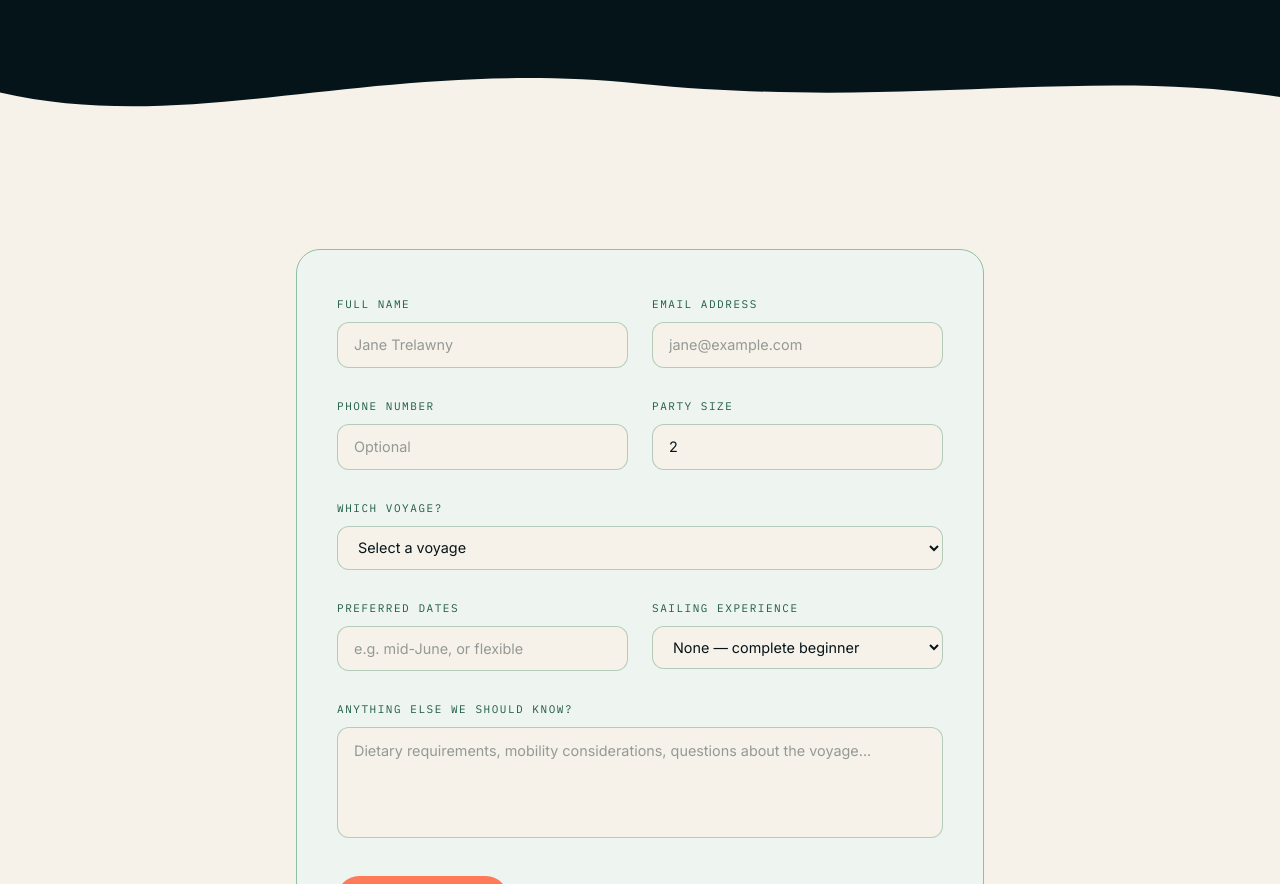
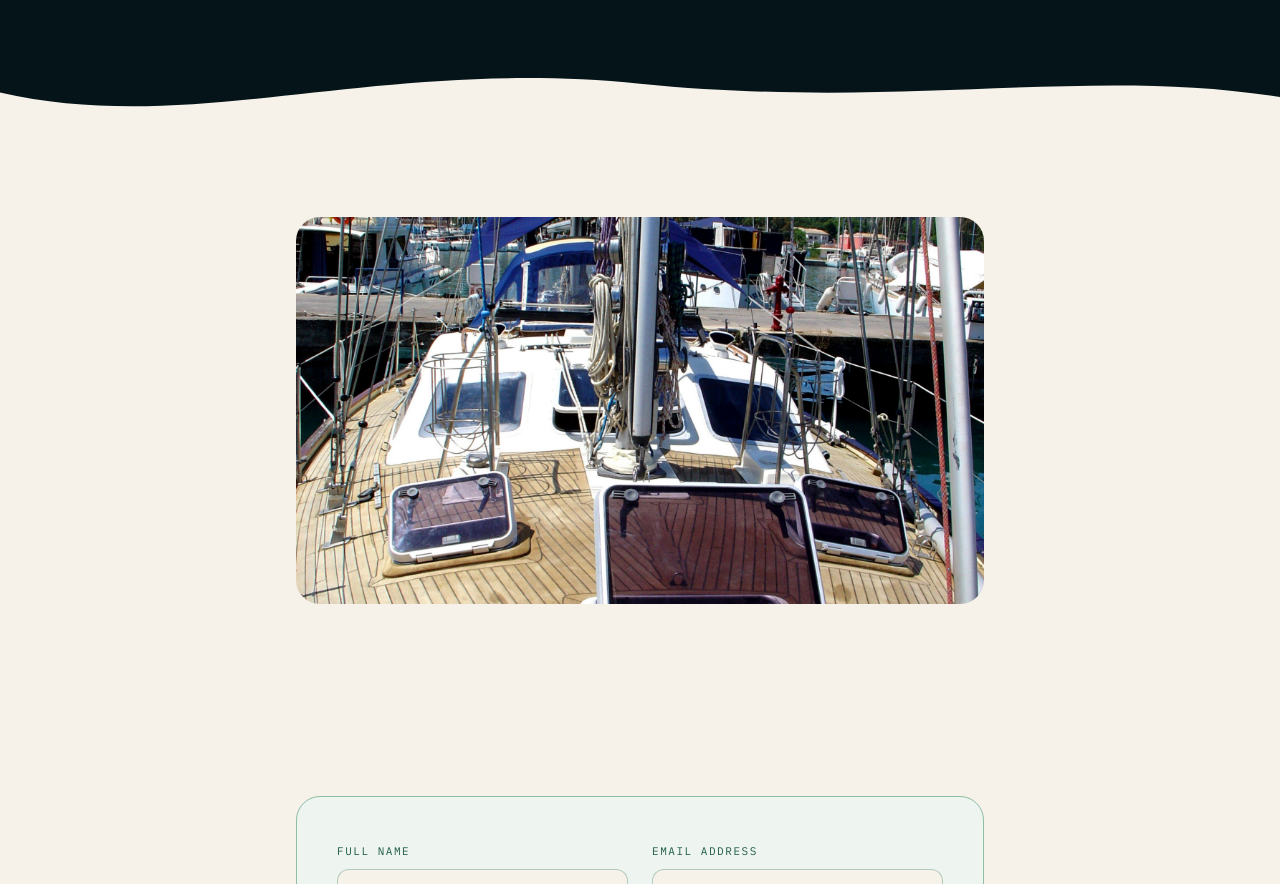
Before and after one commit to chykernyk/MarineConservationAdventuresSite, a Next.js app: page /booking in a window 1280 px wide. Shown: the part 600-1484 px from the top of the page. Built offline with nearby package versions, Linux system fonts and the light colour scheme.

Commit message:
Add vessel photo to booking page
Same photo of Rumpus's foredeck used on the vessel and home pages,
placed between the page hero and the enquiry form.

```diff
--- a/src/app/booking/page.tsx
+++ b/src/app/booking/page.tsx
@@ -1,4 +1,5 @@
 import type { Metadata } from "next";
+import Image from "next/image";
 import { PageHero } from "@/components/page-hero";
 import { Reveal } from "@/components/reveal";
 import { BookingForm } from "@/components/booking-form";
@@ -28,6 +29,22 @@ export default async function BookingPage({
         description="Tell us which voyage you're after and when you'd like to sail. We'll confirm availability, answer any questions, and arrange a deposit directly — no card details collected here."
       />
 
+      <section className="bg-mist py-16 sm:py-20">
+        <div className="mx-auto max-w-3xl px-6 lg:px-10">
+          <Reveal>
+            <div className="relative aspect-[16/9] overflow-hidden rounded-3xl">
+              <Image
+                src="/images/rumpus-deck.jpg"
+                alt="Rumpus's foredeck alongside the pontoon, showing her teak decking and rigging"
+                fill
+                sizes="(min-width: 1024px) 768px, 100vw"
+                className="object-cover"
+              />
+            </div>
+          </Reveal>
+        </div>
+      </section>
+
       <section className="bg-mist py-24 sm:py-28">
         <div className="mx-auto max-w-3xl px-6 lg:px-10">
           <Reveal>
```
